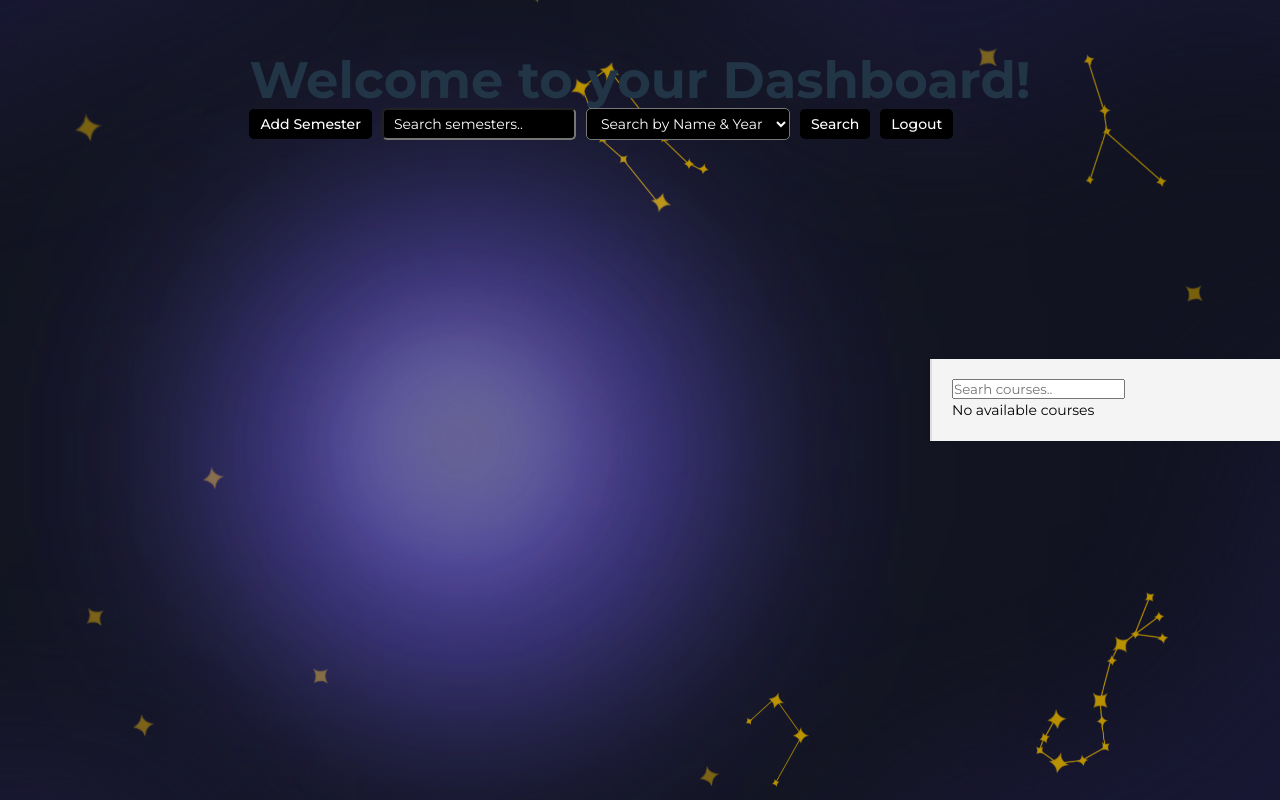
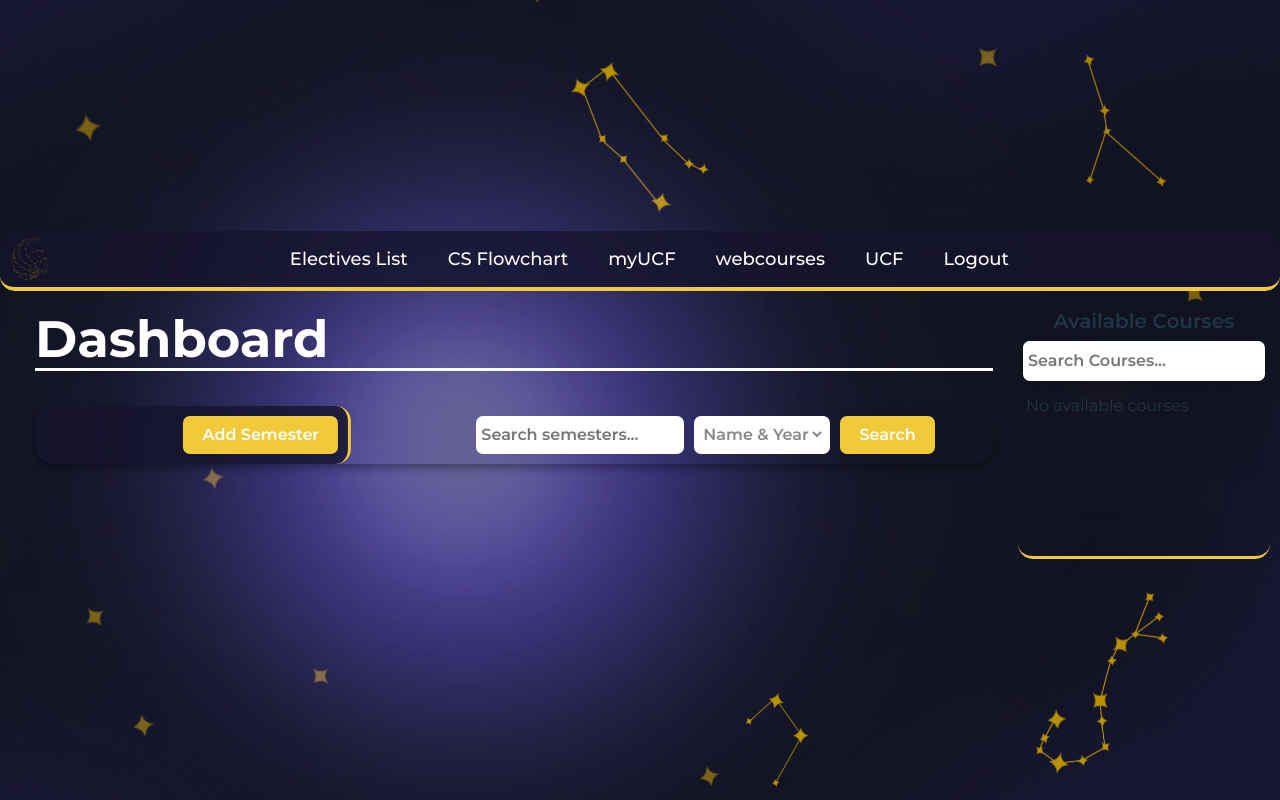
Before and after one commit to josh10111/POOSD-yourucf-Frontend, a React (Vite) app: page /dashboard in a window 1280 px wide. Built offline with nearby package versions, Linux system fonts and the light colour scheme.

Commit message:
SPARKLES

```diff
--- a/src/components/Dashboard.css
+++ b/src/components/Dashboard.css
@@ -1,122 +1,398 @@
-body
-{
-    height: 100vh;
+#root{
+    margin: 0;
+    padding: 0;
+    width: 100%;
+}
+
+body {
+    justify-content: left;
+    margin: 0;
+}
+.navbar {
+    font-weight: 500;
+    color: #fff;
+    width: 100%;
+    height: 60px;
+    background-color: rgba(22,21,44,0.8);
+    backdrop-filter: blur(25px);
     display: flex;
-    flex-direction: column;
-    justify-content: flex-start;
-    align-items: flex-start;
-    margin:0;
+    align-items: center;
+    justify-content: space-between;
+    padding: 1px 7% 1px 0;
+    border-bottom: 4px solid;
+    border-color: #F1CA3B;
+    border-radius: 15px;
 }
-.dashboard-container
-{
-    text-align:left;
+
+.navbar img{
+    height: 90px;
+    transform: translateX(-25px);
+}
+
+ul{
+    flex: 1;
+    list-style: none;
+    text-align: center;
+}
+
+ul li{
+    display: inline-block;
+    margin: 10px 20px;
+    font-size: 18px;
+    cursor: pointer;
+}
+
+ul li:hover{
+    color:#F1CA3B;
+    text-decoration: underline;
+}
+
+ul li a{
+    color: #fff;
+    text-decoration: none;
+}
+
+ul li a:hover{
+    color:#F1CA3B;
+    text-decoration: underline;
+}
+
+.masterlist{
+    font-size: 18px;
+}
+
+.main-content{
+    display: flex;
+    background-color: transparent;
+    padding: 10px;
+    max-height: calc(100vh - 60px);
+
+}
+
+.dashboard-container {
+    background-color: transparent;
+    width: 80%;
+    padding: 5px;
+}
+
+.title-container{
+    background-color: transparent;
+    padding:5px 20px;
+    margin-bottom: 10px;
+}
+
+.title {
+    color:#fff;
+    text-align: left;
+    border-bottom: 3px solid #fff;
+
+}
+
+.available-title {
+    text-align: center;
+    padding-bottom: 5px;
+    font-size: 20px;
+    font-weight: 600;
+
+}
+
+
+.available-courses-container {
+    max-height: calc(100vh - 60px);
+    width: 20%;
+    text-align: left;
+    overflow: hidden;
+    padding: 5px;
+    border-radius: 15px;
+    backdrop-filter: blur(25px);
+    border-bottom: 3px solid #F1CA3B;
+}
+
+.available-search-container {
+    background-color: #fff;
+    border-radius: 7px;
+    width: 100%;
+    height: 40px;
+    margin-bottom: 10px;
+    box-shadow: 0 4px 8px rgba(0, 0, 0, 0.1);
+}
+
+.search-bar{
+    padding-left: 5px;
+    padding-top: 10px;
+    background: #fff;
+    border: none;
+    outline: none;
+    border-radius: 7px;
+    font-size: 16px;
+    color: #888;
+    font-weight: 600;
+
+}
+
+.available-course-item {
+    background-color: #fff;
+    margin-bottom: 5px;
+    padding: 4px;
+    border-radius: 7px;
+    color:rgb(20, 20, 20);
+    font-weight: 500;
+    font-size: 14px;
+}
+
+.available-course-item:hover {
+    background-color: #F1CA3B;
+}
+
+.available-course-item:active {
+    background-color: #5043c0;
+    color:#fff
+}
+
+
+.results {
+    overflow-y: scroll;
+    max-height: calc(100vh - 20vh);
+    padding: 3px;
+}
+
+.results::-webkit-scrollbar {
+    width: 5px;
+    height: 5px;
+  }
+
+  .results::-webkit-scrollbar-track {
+    background: none;
+    border-radius: 10px;
+  }
+
+  .results::-webkit-scrollbar-thumb {
+    background: #F1CA3B;
+    border-radius: 10px;
+  }
+
+  .results::-webkit-scrollbar-thumb:hover {
+    background: #5043c0;
+  }
+
+  .results::-webkit-scrollbar-corner {
+    background: none;
+  }
+
+.interactive {
     width: 100%;
     padding: 20px;
+}
 
-}
-.semester-container
-{
+.semester-container {
+    background-color: transparent;
     display: grid;
     grid-template-columns: repeat(2, 1fr);
     gap: 2px;
     margin-top: 20px;
+    padding-bottom: 10px;
+    padding-right: 10px
+}
 
+.semester-tile {
+    background-color: #fff;
+    margin-top: 10px;
+    margin-left: 10px;
+    overflow: hidden;
+    display: flex;
+    flex-direction: column;
+    box-shadow: 0 4px 8px rgba(0, 0, 0, 0.1);
+    border-radius: 10px;
+    font-weight: 500;
+    border-bottom: 4px solid rbga (88,81,152,.15);
 }
-.semester-tile
-{
-    padding: 16px;
-    background-color:white;
-    border-radius: 10px;
-    box-shadow: 0 4px 8px rgba(0, 0, 0, 0.1);
-    margin: 15px;
-    overflow: hidden;
-    display:flex;
-    flex-direction: column;
-}
-.semester-header
-{
-    background-color: rgb(76, 32, 138);
-    color:white;
-    padding: 10px;
-}
-.drag-drop-area
-{
-    padding: 50px;
-    text-align: left;
-    background-color:white;
-    flex-grow:1;
 
-}
-.tile-labels
-{
-    background-color: rgb(76, 32, 138);
+.tile-labels {
+    background-color: #F1CA3B;
+    color: #f0f0f0;
+    padding: 5px;
     display: flex;
     align-items: center;
     justify-content: space-between;
+    font-weight: 600;
+}
+
+.delete-button {
+    padding:2px;
+    background-color: transparent;
+}
+
+.course-in-semester {
+    background-color: #fff;
+    border-bottom: 2px solid #f0f0f0;
+    display: flex;
+    justify-content:flex-start;
+    padding: 5px;
+    color: rgb(20, 20, 20);
+}
+
+.crn{
+    background-color: #fff;
+    width: 25%;
+}
+
+.course-name {
+    width: 45%;
+    background-color: #fff;
+    white-space: nowrap;
+    overflow-x: auto;
+    border-right: 2px solid #f0f0f0;
+    border-left: 2px solid #f0f0f0;
+    padding-left: 2px;
+}
+
+.course-name::-webkit-scrollbar {
+    display: none;
+  }
+
+.course-name span {
+    font-size: 100%;
+}
+
+.credits {
+    width: 20%;
+    background-color: #fff;
 
 }
 
 
-.delete-button, .delete-course-btn
-{
-    background-color: rgb(76, 32, 138);
-    color: white;
-    padding: 5px 10px;
-    font-size: 14px;
-    border-radius: 5px;
+.delete-course-btn-container {
+    background-color: #f0f0f0;
+    height: 100%;
+    width: 10%;
+    border-radius: 7px;
+}
+
+.delete-course-btn {
+    color: rgb(20, 20, 20);
+    padding: 0;
+    background: transparent;
+}
+.delete-course-btn:hover {
+    color: #e71111;
+    outline: none;
+    border: none;
+}
+
+.message-container {
+    background-color: transparent;
+    display: flex;
+    justify-content: center;
+    padding: 10px;
+}
+
+.message-container-child {
+    color: #fff;
+    padding: 10px;
 
 }
 
-.search-input,.search-dropdown,.Add-Semester-Button,.search-button, .logout-button
-{
-    background-color: black;
-    color: white;
-    padding: 5px 10px;
-    font-size: 14px;
-    border-radius: 5px;
-    margin-right:10px;
+.message-box {
+    font-size: larger;
+    font-weight: 600;
+}
+
+.search-field {
+    color: #fff;
+    background-color: transparent;
+    backdrop-filter: blur(25px);
+    box-shadow: 0 5px 7px rgba(0, 0, 0, 0.3);
+
+    display: flex;
+    justify-content: space-evenly;
+    border-radius: 20px;
+    overflow: hidden;
+}
+
+.Add-Semester-Button, .search-button{
+    background: #F1CA3B;
+    border-radius: 7px;
+    box-shadow: 0 0 10px rgba(0, 0, 0, 0.1);
+    border: none;
+    cursor: pointer;
+    font-size: 16px;
+    font-weight: 600;
+    color: #fff;
+    transition: background-color 0.3s ease, transform 0.1s ease-in-out, box-shadow 0.1s ease-in-out;;
+
+}
+
+.Add-Semester-Button:hover, .search-button:hover {
+    background-color: #5043c0;
+    transform: translateY(-1px);
+    box-shadow: 0 5px 7px rgba(0, 0, 0, 0.3);
+}
+
+.Add-Semester-Button:active, .search-button:active {
+    background-color: #5043c0;
+    transform: translateY(1px);
+    box-shadow: 0 1px 3px rgba(0, 0, 0, 0.2);
+}
+
+.add-semester-container {
+    background: rgba(22,21,44,0.8);
+    border-right: 3px solid #F1CA3B;
+    border-radius: 15px;
+    width: 35%;
+    transform: translateX(-20%);
+    padding: 10px;
+    display: flex;
+    justify-content: right;
+}
+
+.search-container {
+    padding: 10px;
+    display: flex;
+    align-items: center;
+    justify-content: space-between;
+}
+
+.inputBox1{
+    background-color: #fff;
+    height: 100%;
+    margin-right: 10px;
+    padding: 7.5px 5px 0px 5px ;
+    border-radius: 7px;
+}
+
+.inputBox1 input {
+    background: #fff;
+    border: none;
+    outline: none;
+    font-size: 16px;
+    color: #888;
+    font-weight: 600;
+}
+
+.inputBox1 select {
+    background: #fff;
+    border: none;
+    outline: none;
+    font-size: 16px;
+    color: #888;
+    font-weight: 600;
+}
 
 
-}
-.search-input::placeholder
-{
-    color:white;
+.inputBox1 option {
+    background: #fff;
+    border: none;
+    outline: none;
+    font-size: 16px;
+    color: #888;
+    font-weight: 600;
 }
 
-.available-courses-container {
-    position: absolute;
-    color:black;
-    right: 0;
-    top: 50%;
-    transform: translateY(-50%);
-    width: 350px;
-    padding: 20px;
-    background-color: #f4f4f4;
-    border-left: 2px solid #ddd;
-    box-shadow: -2px 0 5px rgba(0, 0, 0, 0.1);
-    font-size: 14px;
-    overflow-y: auto;
-    max-height: 80vh;
+.inputBox1 select:hover {
+    background: #fff;
+    border: none;
+    outline: none;
+    font-size: 16px;
+    color: #888;
+    font-weight: 600;
 }
-.available-course-item {
-    padding: 10px;
-    margin: 5px 0;
-    background-color: white;
-    border: 1px solid #ddd;
-    cursor: grab;
-    user-select: none;
-}
-
-.available-course-item:active {
-    cursor: grabbing;
-    opacity: 0.6;
-}
-
-.course-in-semester
-{
-    color:rgba(79,72,148,255);
-    display: flex;
-    justify-content: space-between;
-
-
-}
--- a/src/components/Dashboard.tsx
+++ b/src/components/Dashboard.tsx
@@ -1,5 +1,6 @@
 import { useEffect, useState } from 'react';
 import './Dashboard.css';
+import ucfLogo from '../assets/ucf-logo.png';
 
 function Dashboard()
 {
@@ -513,25 +514,61 @@ async function searchSemester(searchValue:string, searchMode: number) : Promise<
     window.location.href = '/';
   };
 
+
   return (
-    <div className="dashboard-container">
-      <h1>Welcome to your Dashboard!</h1>
+    <div className='application'>
+      <div className='navbar'>
+        <img src={ucfLogo} alt='ucf constellation logo' className='logo'/>
+        <ul>
+          <li><a href="https://www.cs.ucf.edu/wp-content/uploads/2024/09/CSIT-Elective-List-AY2024-2025.pdf" target="_blank" rel="noopener noreferrer">Electives List</a></li>
+          <li><a href="https://www.cs.ucf.edu/wp-content/uploads/2024/04/CS-2024-2025-Course-Flowchart.pdf" target="_blank" rel="noopener noreferrer">CS Flowchart</a></li>
+          <li><a href="https://my.ucf.edu/" target="_blank" rel="noopener noreferrer">myUCF</a></li>
+          <li><a href="https://webcourses.ucf.edu/" target="_blank" rel="noopener noreferrer">webcourses</a></li>
+          <li><a href="https://www.ucf.edu/" target="_blank" rel="noopener noreferrer">UCF</a></li>
+          <li onClick={doLogout}>Logout</li>
+        </ul>
+      </div>
 
+      <div className='main-content'>
+        <div className='dashboard-container'>
+          <div className='title-container'>
+            <div className='title'>
+              <h1>Dashboard</h1>
+            </div>
+          </div>
+
+          <div className='interactive'>
+
+            <div className='search-field'>
+
+              <div className='add-semester-container'>
                 <button onClick={addSemesterTile} className="Add-Semester-Button">Add Semester </button>
+              </div>
 
-      <input type="text"placeholder="Search semesters.."value={searchValue}onChange={handleSetSearchValue}className="search-input" />
+              <div className='search-container'>
+                <div className='inputBox1'>
+                  <input type="text"placeholder="Search semesters..."value={searchValue}onChange={handleSetSearchValue}className="search-input" />
+                </div>
+
+                <div className='inputBox1'>
                   <select value={searchMode} onChange={handleSetSearchMode}className="search-dropdown" >
-        <option value={0}>Search by Name</option>
-        <option value={1}>Search by Year</option>
-        <option value={2}>Search by Name & Year</option>
+                    <option value={0}>Name</option>
+                    <option value={1}>Year</option>
+                    <option value={2}>Name & Year</option>
                   </select>
+                </div>
+
 
                 <button onClick={() => searchSemester(searchValue, searchMode)} className="search-button">Search</button>
+              </div>
 
-      <button onClick={doLogout} className="logout-button">Logout</button>
+            </div>
+            <div className='message-container'>
+              <div className='message-container-child'>
+                {message && <p className="message-box">{message}</p>}
+              </div>
 
-
-      {message && <p className="message-box">{message}</p>}
+            </div>
             {showAddSemesterForm && (
               <div className="semester-tiles">
                 <input type="text"placeholder="Semester Name" value={semesterName}onChange={handleSetSemesterName}required/>
@@ -540,8 +577,42 @@ async function searchSemester(searchValue:string, searchMode: number) : Promise<
               </div>
             )}
 
+            <div className="semester-container">
+              {semesters.map((semester) => (
+                  <div key={semester._id} className="semester-tile" onDragOver={handleDragOver} onDrop={(event) => handleDrop(event, semester._id)} >
+                    <div className="tile-labels">
+                      {semester.semester} {semester.year}
+                      <p>Total Credit Hours: {creditTotal(semester.courses)}</p>
+                      <button className="delete-button" onClick={() => deleteSemester(semester._id, userId)}><i className='bx bxs-trash-alt'></i></button>
+                    </div>
+                    <div className="drag-drop-area">
+                      {semester.courses && semester.courses.length > 0 ? (
+                      semester.courses.map((course) => (
+                        <div key={course._id} className="course-in-semester">
+                          <div className="crn">COP 4510c</div>
+                          <div className="course-name"><span style={{ marginRight: '10px' }}>{course.courseName}</span> </div>
+                          <div className="credits"><span>{course.creditHours} Cr</span></div>
+                          <div className="delete-course-btn-container"><button className="delete-course-btn"onClick={() => deleteCourse(semester._id, userId, course.courseId)}><i className='bx bxs-trash-alt'></i></button></div>
+
+                        </div>
+                          ))
+                        ) : (
+                          <p>No courses added yet.</p>
+                        )}
+                  </div>
+                </div>
+              ))}
+            </div>
+          </div>
+        </div>
         <div className="available-courses-container">
-        <input type="text"placeholder="Searh courses.." value={searchCourse}onChange={handleSetSearchCourse}className="search-bar"/>
+          <div className="available-title">
+            <span>Available Courses</span>
+          </div>
+          <div className='available-search-container'>
+            <input type="text"placeholder="Search Courses..." value={searchCourse}onChange={handleSetSearchCourse}className="search-bar"/>
+          </div>
+          <div className='results'>
             {filteredAvailableClasses.length > 0 ? (
                 filteredAvailableClasses.map((course) => (
                   <div key={course._id} className="available-course-item" draggable onDragStart={(event) => handleDragStart(event, course)}>
@@ -553,32 +624,11 @@ async function searchSemester(searchValue:string, searchMode: number) : Promise<
                 <p>No available courses</p>
               )}
           </div>
-      <div className="semester-container">
-        {semesters.map((semester) => (
-            <div key={semester._id} className="semester-tile" onDragOver={handleDragOver} onDrop={(event) => handleDrop(event, semester._id)} >
-              <div className="tile-labels">
-                {semester.semester} {semester.year}
-                <p>Total Credit Hours: {creditTotal(semester.courses)}</p>
-                <button className="delete-button" onClick={() => deleteSemester(semester._id, userId)}>Delete</button>
-              </div>
-              <div className="drag-drop-area">
-                {semester.courses && semester.courses.length > 0 ? (
-                semester.courses.map((course) => (
-                  <div key={course._id} className="course-in-semester">
-                    <span style={{ marginRight: '10px' }}>{course.courseName}</span>
-                    <span>{course.creditHours} Hrs</span>
-                    <button className="delete-course-btn"onClick={() => deleteCourse(semester._id, userId, course.courseId)}>Delete Course </button>
-                  </div>
-                    ))
-                  ) : (
-                    <p>No courses added yet.</p>
-                  )}
-            </div>
-        </div>
-        ))}
 
           </div>
       </div>
+    </div>
+
   );
 }
 export default Dashboard;
```
Lines whose indentation alone changed are shown as unchanged.
